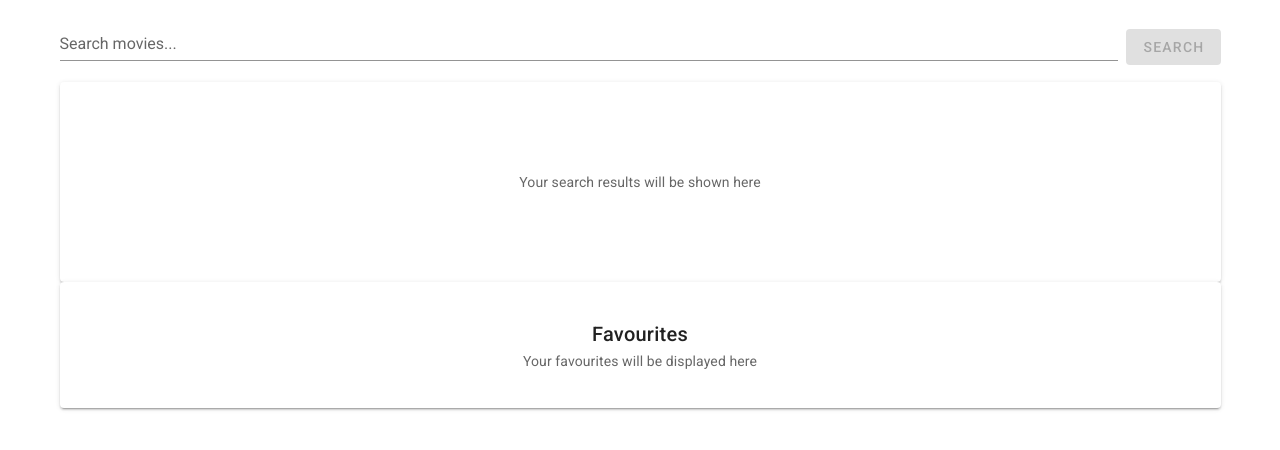
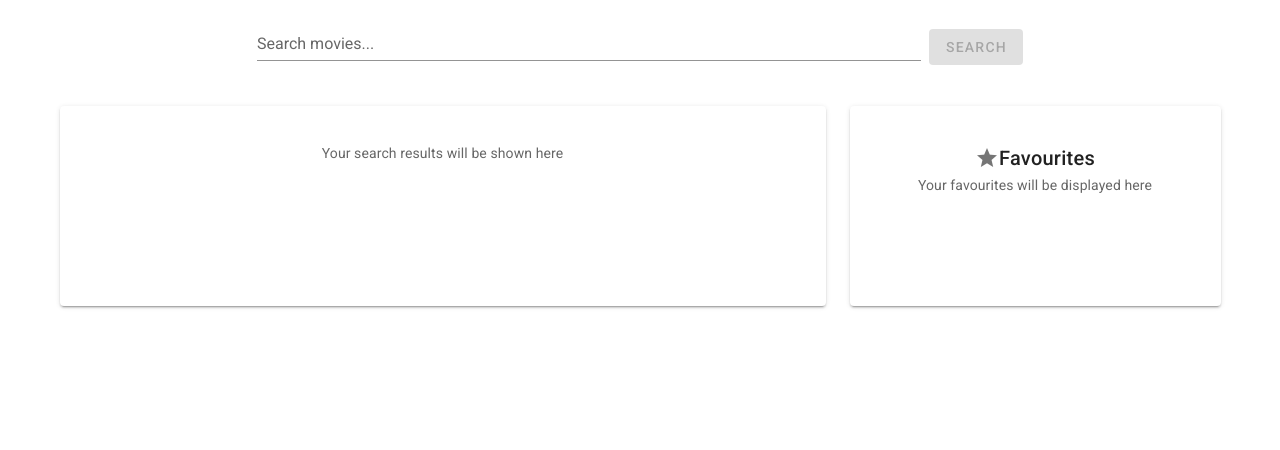
Before and after one commit to ToxiKejtor/movie-app, a Vue app: page / in a window 1280 px wide. Shown: the top 450 px of the page. Built offline with nearby package versions, Linux system fonts and the light colour scheme.

Commit message:
make things pretty

```diff
--- a/src/App.vue
+++ b/src/App.vue
@@ -2,9 +2,17 @@
   <v-app>
     <v-main>
       <v-container>
-        <Search />
-        <Results />
-        <Favourites />
+        <v-row>
+          <v-spacer></v-spacer>
+          <v-col :cols="8">
+            <Search />
+          </v-col>
+          <v-spacer></v-spacer>
+        </v-row>
+        <v-row>
+          <v-col :cols="12" :sm="6" :md="8"><Results /></v-col>
+          <v-col :cols="12" :sm="6" :md="4"><Favourites /></v-col>
+        </v-row>
       </v-container>
     </v-main>
   </v-app>
--- a/src/components/Favourites.vue
+++ b/src/components/Favourites.vue
@@ -1,6 +1,8 @@
 <template>
-  <v-card class="text-center py-5">
-    <v-card-title class="text-center d-block">Favourites</v-card-title>
+  <v-card class="text-center py-5" min-height="200">
+    <v-card-title class="d-flex align-center justify-center"
+      ><v-icon>mdi-star</v-icon>Favourites</v-card-title
+    >
     <v-card-subtitle data-test="empty" v-if="state.favourites.length === 0">
       Your favourites will be displayed here
     </v-card-subtitle>
@@ -38,4 +40,8 @@ export default defineComponent({
 });
 </script>
 
-<style scoped></style>
+<style scoped>
+.favourites__movie-title {
+  white-space: normal;
+}
+</style>
--- a/src/components/Results.vue
+++ b/src/components/Results.vue
@@ -1,5 +1,5 @@
 <template>
-  <v-card class="d-flex flex-column justify-center py-5" min-height="200">
+  <v-card class="py-5" min-height="200">
     <v-card-subtitle
       class="text-center"
       v-if="state.status === 'init'"
@@ -23,8 +23,8 @@
     >
       No results found
     </v-card-subtitle>
-    <div v-else>
-      <v-list class="px-3">
+    <div class="px-3" v-else>
+      <v-list>
         <v-list-item v-for="movie in state.results.data" :key="movie.imdbID">
           <v-btn small icon class="mr-3" @click="mutations.addFavourite(movie)"
             ><v-icon>mdi-star-plus</v-icon></v-btn
@@ -65,4 +65,8 @@ export default defineComponent({
 });
 </script>
 
-<style scoped></style>
+<style scoped>
+.results__movie-title {
+  white-space: normal;
+}
+</style>
```
